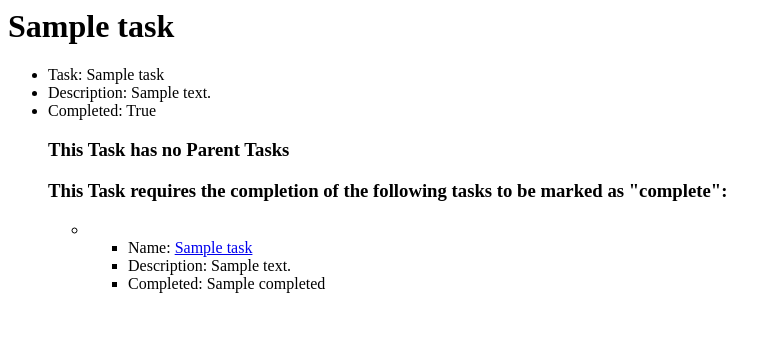
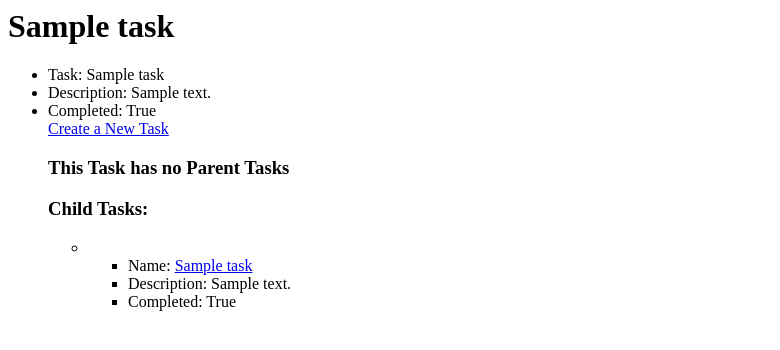
Before and after one commit to pote/Tamarindo, a Django app: template tamarindo/task/templates/detail.html in a window 1280 px wide. Shown: the top 350 px of the page, without its empty margins (0-780 px from the left). Run offline with Django 3.2, Linux system fonts and the light colour scheme; tables that the repository leaves empty hold one stand-in row (values such as "Sample post"); the template is opened without the code that fills it: values that come from a table or form of the project are taken from there, most other values are stand-ins (such as "Sample title", 1, 10 or a date in 2020); parts of the project's set-up code (start-up, migrations or seed data) failed here and were passed over.

Commit message:
Wrapping up task dependencies views

```diff
--- a/tamarindo/task/models.py
+++ b/tamarindo/task/models.py
@@ -3,10 +3,10 @@
 class Task (models.Model):
     name = models.CharField(max_length=256)
     description = models.TextField()
-    #started_date = models.DateTimeField()
+    started_date = models.DateTimeField()
     parent = models.ForeignKey('self', blank=True, null=True, related_name='child_set')
     completed = models.BooleanField()
-    #completed_date = models.DateTimeField()
+    completed_date = models.DateTimeField(blank=True, null=True)
 
     def __unicode__(self):
         return self.name
--- a/tamarindo/task/templates/detail.html
+++ b/tamarindo/task/templates/detail.html
@@ -7,6 +7,8 @@
 	<li>Task: {{main_task.name}} </li>
 	<li>Description: {{main_task.description}}</li>
 	<li>Completed: {{main_task.completed}} </li>
+
+	<a href="/admin/task/task/add/"> Create a New Task </a>
 
 	{% if main_task.parent %}
 	<h3>Parent Task:</h3>
@@ -23,8 +25,9 @@
 		<h3>This Task has no Parent Tasks</h3>
 	{% endif %}
 
+
 	{% if child_tasks %}
-	<h3>This Task requires the completion of the following tasks to be marked as "complete":</h3>
+	<h3>Child Tasks:</h3>
 	    <ul>
 	    	{% for task in child_tasks %}
 				<li>
--- a/tamarindo/task/templates/index.html
+++ b/tamarindo/task/templates/index.html
@@ -1,4 +1,6 @@
 <h1>Complete Task List</h1>
+
+<a href="/admin/task/task/add/"> Create a New Task </a>
 
 {% if task_list %}
     <ul>
--- a/tamarindo/task/views.py
+++ b/tamarindo/task/views.py
@@ -10,8 +10,6 @@
 
 def detail(request, task_id):
     main_task = get_object_or_404(Task, pk=task_id)
-    child_tasks = []
-    for task in Task.objects.all():
-        if task.parent == main_task:
-            child_tasks.append(task)
+    child_tasks = [] # is this necessary?
+    child_tasks = Task.objects.filter(parent=main_task)
     return render_to_response('detail.html', {'main_task': main_task, 'child_tasks': child_tasks})
```
